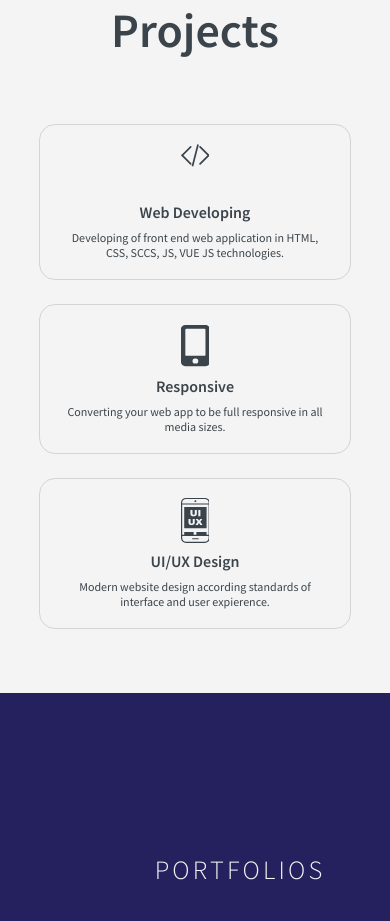
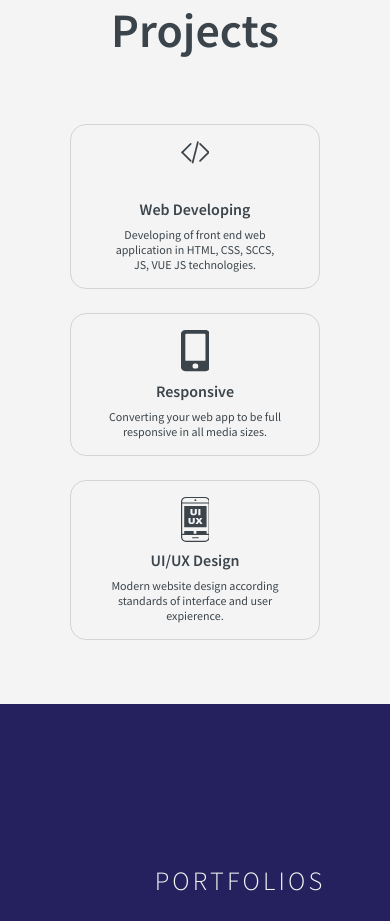
Before and after one commit to slekstut/my-portfolio, a Vue app: page / in a window 390 px wide. Shown: the part 1100-2021 px from the top of the page. Built offline with nearby package versions, Linux system fonts and the light colour scheme; some icons are missing.

Commit message:
services section completed

```diff
--- a/src/views/Services.vue
+++ b/src/views/Services.vue
@@ -296,6 +296,27 @@ export default {};
       .services {
         grid-template-columns: 1fr;
         .box {
+          width: 60%;
+          padding: 2rem;
+          p {
+            width: 80%;
+          }
+        }
+      }
+    }
+  }
+}
+
+@media only screen and (max-width: 48rem) {
+   .container {
+    .wrapper {
+      .services {
+        .box {
+          width: 80%;
+          padding: 1rem;
+          p {
+            width: 80%;
+          }
         }
       }
     }
```
